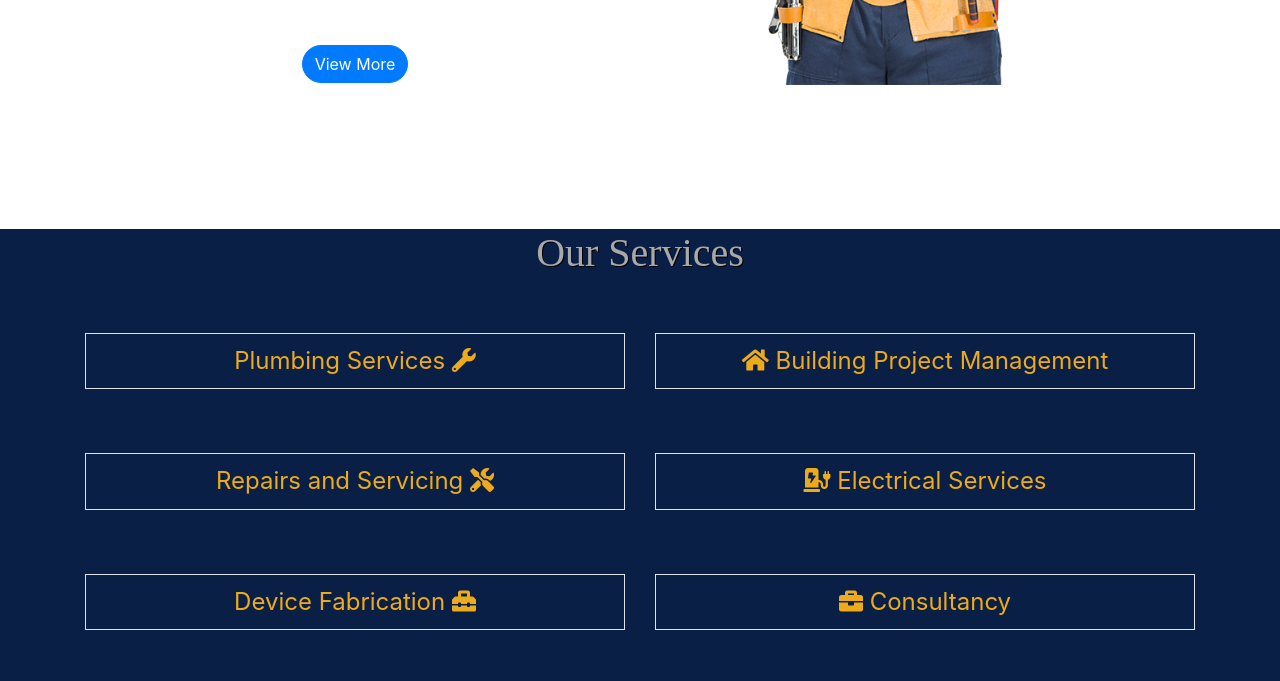
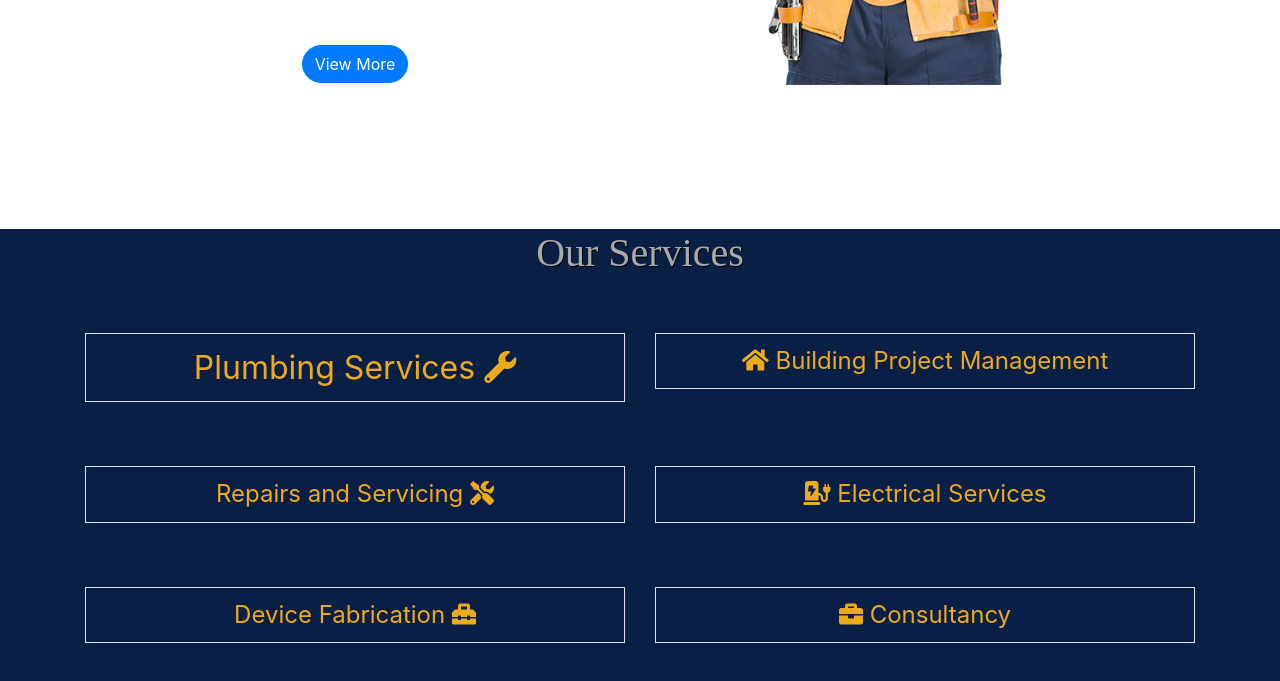
Before and after one commit to Mosadoluwa-A/Landing-Page, a plain HTML site: page index.html in a window 1280 px wide. In both pictures the pointer is over the element "Plumbing Services". Shown: the part 1211-1892 px from the top of the page. Drawn offline with nearby package versions, Linux system fonts and the light colour scheme.

Commit message:
Added hover to the service elements

```diff
--- a/style.css
+++ b/style.css
@@ -62,5 +62,9 @@
 .service-text{
 	color: #edab1c;
 	font-size: 1.5rem;
+	cursor: pointer;
 	/*font-family: Signika Negative;*/
 }
+.service-text:hover{
+	font-size: 2rem;
+}
```
